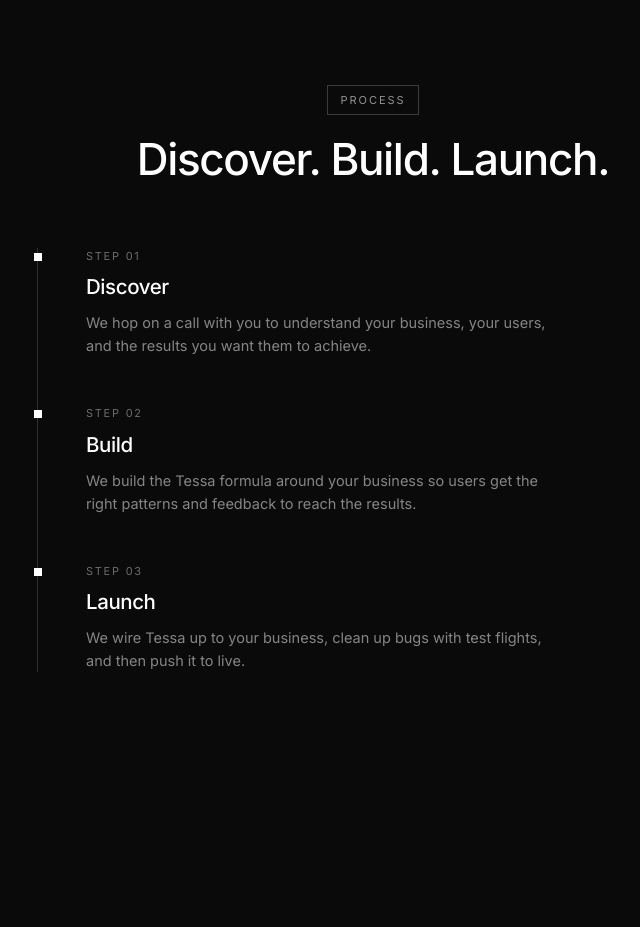
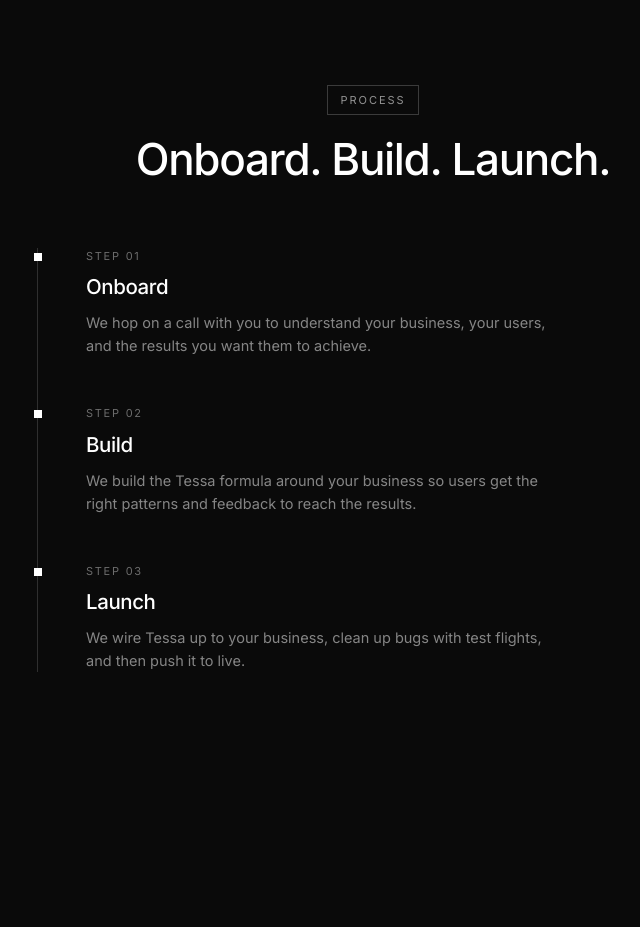
Before and after one commit to tesurai/tesurai, a Next.js app: page / in a window 1280 px wide. Shown: the part 4080-5007 px from the top of the page, without its empty margins (267-907 px from the left). Built offline with nearby package versions, Linux system fonts and the light colour scheme.

Commit message:
Rename Discover to Onboard in the Process section

```diff
--- a/src/app/page.tsx
+++ b/src/app/page.tsx
@@ -367,7 +367,7 @@ export default async function Page({
           <div className="text-center">
             <Eyebrow>Process</Eyebrow>
             <h2 className="text-[clamp(1.875rem,3.5vw,2.75rem)] font-medium leading-[1.1] tracking-[-0.03em] text-white">
-              Discover. Build. Launch.
+              Onboard. Build. Launch.
             </h2>
           </div>
 
@@ -376,7 +376,7 @@ export default async function Page({
               {[
                 {
                   n: "01",
-                  t: "Discover",
+                  t: "Onboard",
                   d: "We hop on a call with you to understand your business, your users, and the results you want them to achieve.",
                 },
                 {
```
